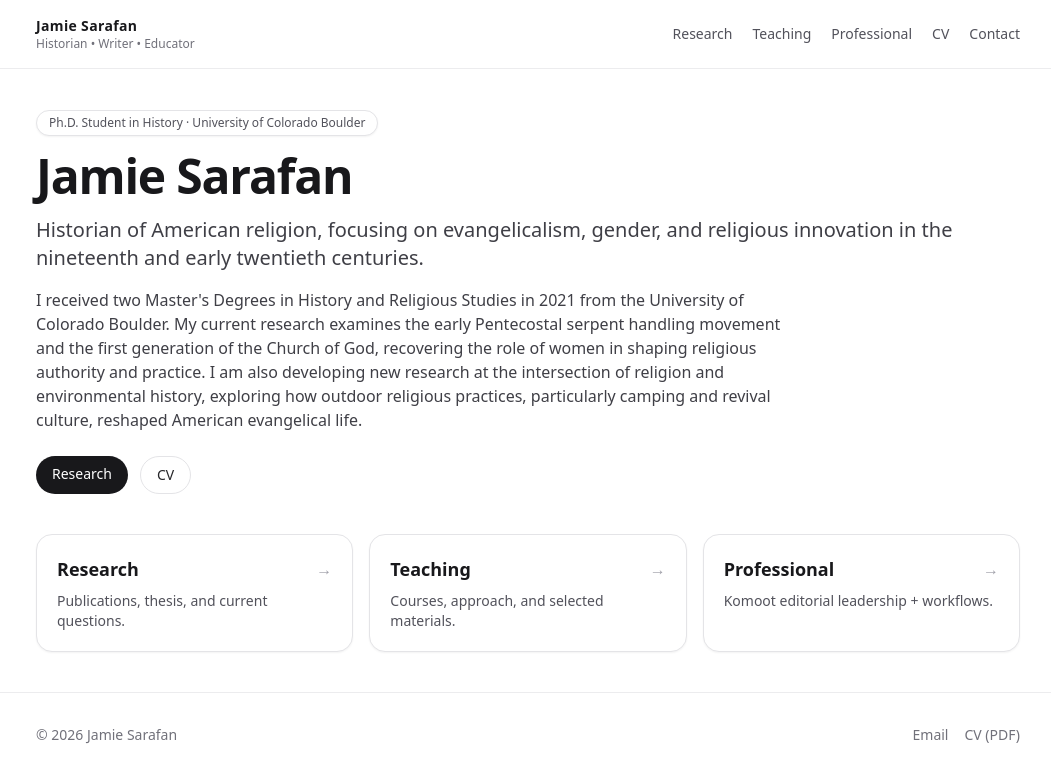
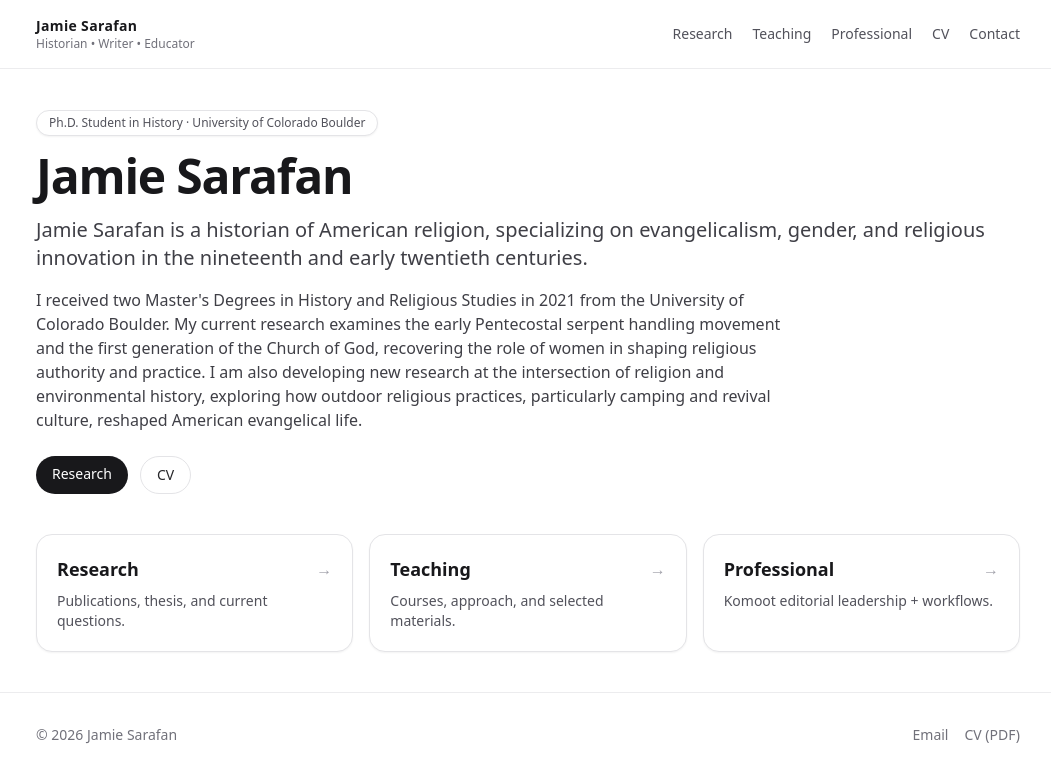
Before and after one commit to jamiesarafan/jamie-site, a Next.js app: page / in a window 1280 px wide. Shown: the top 782 px of the page, without its empty margins (112-1163 px from the left). Built offline with nearby package versions, Linux system fonts and the light colour scheme.

Commit message:
Update site.ts

```diff
--- a/src/content/site.ts
+++ b/src/content/site.ts
@@ -1,7 +1,7 @@
 export const site = {
   name: "Jamie Sarafan",
   tagline:
-    "Historian of American religion, focusing on evangelicalism, gender, and religious innovation in the nineteenth and early twentieth centuries.",
+    "Jamie Sarafan is a historian of American religion, specializing on evangelicalism, gender, and religious innovation in the nineteenth and early twentieth centuries.",
   bio: [
     "I received two Master's Degrees in History and Religious Studies in 2021 from the University of Colorado Boulder. My current research examines the early Pentecostal serpent handling movement and the first generation of the Church of God, recovering the role of women in shaping religious authority and practice. I am also developing new research at the intersection of religion and environmental history, exploring how outdoor religious practices, particularly camping and revival culture, reshaped American evangelical life.",
   ],
```
